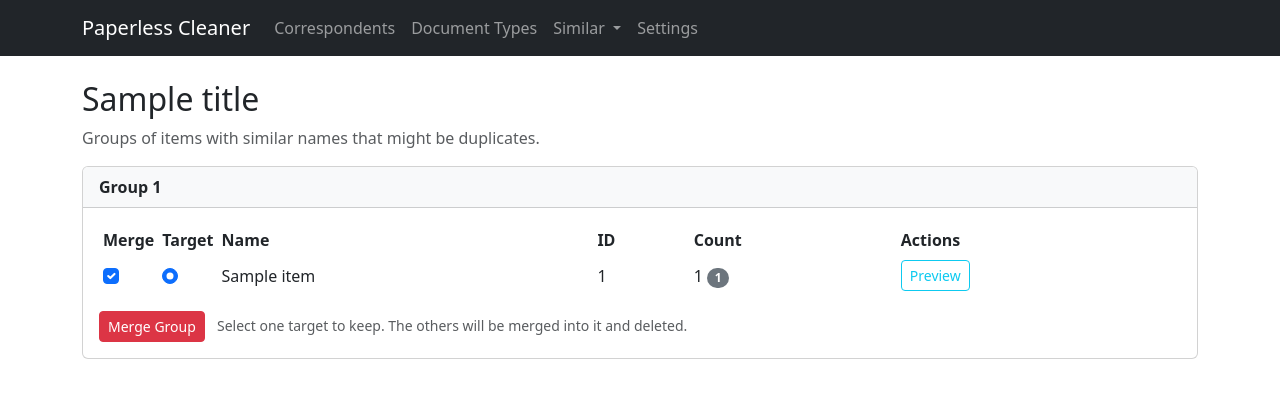
After one commit to hebaio/Paperless-Cleaner, a Flask app: template src/templates/similar.html in a window 1280 px wide. The commit adds this page. Shown: the top 398 px of the page. Run offline with Flask 3, Linux system fonts and the light colour scheme; the template is opened without the code that fills it: most values are stand-ins (such as "Sample title", 1, 10 or a date in 2020).

Commit message:
Implement similarity scoring feature with new endpoint and UI integration

```diff
--- a/src/app.py
+++ b/src/app.py
@@ -1,6 +1,7 @@
 from flask import Flask, render_template, request, redirect, url_for, flash, jsonify, Response
 from config import load_settings, save_settings
 from paperless_client import PaperlessClient
+from similarity import find_similar_groups
 
 app = Flask(__name__)
 app.secret_key = 'supersecretkey' # Change this for production
@@ -116,6 +117,39 @@ def document_types() -> Response:
     except Exception as e:
         flash(f'Error fetching document types: {e}', 'danger')
         return redirect(url_for('index'))
+
+@app.route('/similar/<item_type>')
+def similar(item_type: str) -> Response:
+    """List groups of similar items for probable merging.
+
+    Args:
+        item_type (str): Either 'correspondent' or 'document_type'
+
+    Returns:
+        Response: Rendered template with groups of similar items
+    """
+    client = get_client()
+    if not client: return redirect(url_for('settings'))
+
+    try:
+        if item_type == 'correspondent':
+            items = client.get_correspondents()
+            title = 'Correspondents'
+        elif item_type == 'document_type':
+            items = client.get_document_types()
+            title = 'Document Types'
+        else:
+            flash('Invalid item type', 'danger')
+            return redirect(url_for('index'))
+
+        groups = find_similar_groups(items)
+        # Sort groups by size (descending) then by name of first item
+        groups.sort(key=lambda g: (-len(g), g[0]['name'].lower()))
+
+        return render_template('similar.html', groups=groups, type=item_type, title=f'Similar {title}')
+    except Exception as e:
+        flash(f'Error finding similar items: {e}', 'danger')
+        return redirect(url_for(f'{item_type}s'))
 
 @app.route('/merge', methods=['POST'])
 def merge() -> Response:
--- a/src/templates/base.html
+++ b/src/templates/base.html
@@ -20,6 +20,15 @@
                     </li>
                     <li class="nav-item">
                         <a class="nav-link" href="{{ url_for('document_types') }}">Document Types</a>
+                    </li>
+                    <li class="nav-item dropdown">
+                        <a class="nav-link dropdown-toggle" href="#" id="navbarDropdownSimilar" role="button" data-bs-toggle="dropdown" aria-expanded="false">
+                            Similar
+                        </a>
+                        <ul class="dropdown-menu" aria-labelledby="navbarDropdownSimilar">
+                            <li><a class="dropdown-item" href="{{ url_for('similar', item_type='correspondent') }}">Correspondents</a></li>
+                            <li><a class="dropdown-item" href="{{ url_for('similar', item_type='document_type') }}">Document Types</a></li>
+                        </ul>
                     </li>
                     <li class="nav-item">
                         <a class="nav-link" href="{{ url_for('settings') }}">Settings</a>
--- /dev/null
+++ b/src/templates/similar.html
@@ -0,0 +1,142 @@
+{% extends 'base.html' %}
+
+{% block content %}
+<h2>{{ title }}</h2>
+<p class="text-muted">Groups of items with similar names that might be duplicates.</p>
+
+{% if not groups %}
+    <div class="alert alert-info">No similar items found with current threshold.</div>
+    <a href="{{ url_for('index') }}" class="btn btn-primary">Back Home</a>
+{% else %}
+
+    {% for group in groups %}
+    <div class="card mb-4">
+        <div class="card-header bg-light">
+            <strong>Group {{ loop.index }}</strong>
+        </div>
+        <div class="card-body">
+            <form method="POST" action="{{ url_for('merge') }}" onsubmit="return confirm('Merge selected items into the target?');">
+                <input type="hidden" name="type" value="{{ type }}">
+                <table class="table table-sm table-borderless align-middle mb-0">
+                    <thead>
+                        <tr>
+                             <th scope="col" style="width: 5%">Merge</th>
+                             <th scope="col" style="width: 5%">Target</th>
+                             <th scope="col">Name</th>
+                             <th scope="col">ID</th>
+                             <th scope="col">Count</th>
+                             <th scope="col">Actions</th>
+                        </tr>
+                    </thead>
+                    <tbody>
+                        {% for item in group %}
+                        <tr>
+                            <td>
+                                <input class="form-check-input" type="checkbox" name="merge_ids" value="{{ item.id }}" checked>
+                            </td>
+                            <td>
+                                <input class="form-check-input" type="radio" name="target_id" value="{{ item.id }}" {% if loop.first %}checked{% endif %}>
+                            </td>
+                            <td>{{ item.name }}</td>
+                            <td>{{ item.id }}</td>
+                            <td>
+                                {{ item.document_count }}
+                                {% if item.document_count > 0 %}
+                                <span class="badge bg-secondary rounded-pill">{{ item.document_count }}</span>
+                                {% endif %}
+                            </td>
+                            <td>
+                                <button type="button" class="btn btn-sm btn-outline-info" onclick="showPreview('{{ type }}', {{ item.id }}, '{{ item.name|replace("'", "\\'") }}')">Preview</button>
+                            </td>
+                        </tr>
+                        {% endfor %}
+                    </tbody>
+                </table>
+                <div class="mt-3">
+                    <button type="submit" class="btn btn-sm btn-danger">Merge Group</button>
+                    <small class="text-muted ms-2">Select one target to keep. The others will be merged into it and deleted.</small>
+                </div>
+            </form>
+        </div>
+    </div>
+    {% endfor %}
+
+    <!-- Preview Modal -> reusing the same structure as merge.html, could be partial -->
+    <div class="modal fade" id="previewModal" tabindex="-1" aria-hidden="true">
+        <div class="modal-dialog">
+            <div class="modal-content">
+                <div class="modal-header">
+                    <h5 class="modal-title" id="previewModalLabel">Documents for <span id="previewName"></span></h5>
+                    <button type="button" class="btn-close" data-bs-dismiss="modal" aria-label="Close"></button>
+                </div>
+                <div class="modal-body">
+                    <div id="previewLoading" class="text-center">
+                        <div class="spinner-border text-primary" role="status">
+                            <span class="visually-hidden">Loading...</span>
+                        </div>
+                    </div>
+                    <div id="previewError" class="alert alert-danger d-none"></div>
+                    <ul class="list-group list-group-flush" id="previewList"></ul>
+                </div>
+                <div class="modal-footer">
+                    <button type="button" class="btn btn-secondary" data-bs-dismiss="modal">Close</button>
+                </div>
+            </div>
+        </div>
+    </div>
+
+    <script>
+    function showPreview(type, id, name) {
+        var modal = new bootstrap.Modal(document.getElementById('previewModal'));
+        document.getElementById('previewName').textContent = name;
+        document.getElementById('previewList').innerHTML = '';
+        document.getElementById('previewError').classList.add('d-none');
+        document.getElementById('previewLoading').classList.remove('d-none');
+
+        modal.show();
+
+        fetch('/api/preview/' + type + '/' + id)
+            .then(response => response.json())
+            .then(data => {
+                document.getElementById('previewLoading').classList.add('d-none');
+                if (data.error) {
+                    var errorDiv = document.getElementById('previewError');
+                    errorDiv.textContent = data.error;
+                    errorDiv.classList.remove('d-none');
+                } else {
+                    var list = document.getElementById('previewList');
+                    if (data.documents.length === 0) {
+                        list.innerHTML = '<li class="list-group-item text-muted">No documents found.</li>';
+                    } else {
+                        data.documents.forEach(doc => {
+                            var li = document.createElement('li');
+                            li.className = 'list-group-item d-flex justify-content-between align-items-center';
+
+                            var titleSpan = document.createElement('span');
+                            titleSpan.textContent = doc.title;
+                            li.appendChild(titleSpan);
+
+                             if (data.base_url) {
+                                var link = document.createElement('a');
+                                link.href = data.base_url + '/documents/' + doc.id;
+                                link.target = '_blank';
+                                link.className = 'btn btn-sm btn-outline-primary';
+                                link.textContent = 'Open';
+                                li.appendChild(link);
+                            }
+
+                            list.appendChild(li);
+                        });
+                    }
+                }
+            })
+            .catch(error => {
+                document.getElementById('previewLoading').classList.add('d-none');
+                var errorDiv = document.getElementById('previewError');
+                errorDiv.textContent = 'Error fetching preview.';
+                errorDiv.classList.remove('d-none');
+            });
+    }
+    </script>
+{% endif %}
+{% endblock %}
```
Also changed, not shown: src/similarity.py (added, +46 -0 lines), README.md.
